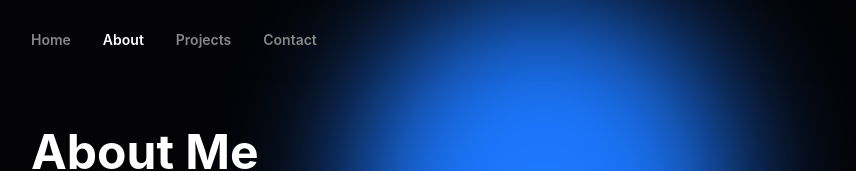
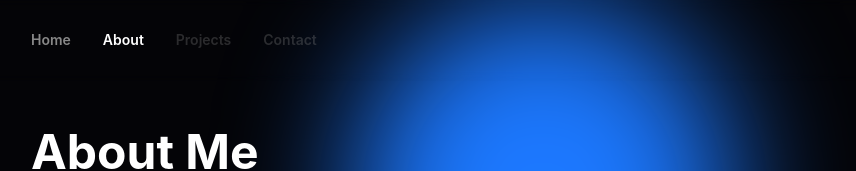
Before and after one commit to soymartinez/martinez, a Next.js app: page /about in a window 1280 px wide. Shown: the top 171 px of the page, without its empty margins (225-1081 px from the left). Built offline with nearby package versions, Linux system fonts and the light colour scheme.

Commit message:
🌌 refactor (navbar): status menu links

```diff
--- a/components/navbar.js
+++ b/components/navbar.js
@@ -20,10 +20,10 @@ export default function Nabvar() {
 
     const router = useRouter()
     const nav = [
-        { name: 'Home', href: '/' },
-        { name: 'About', href: '/about' },
-        { name: 'Projects', href: '/projects' },
-        { name: 'Contact', href: '/contact' },
+        { name: 'Home', href: '/', status: true },
+        { name: 'About', href: '/about', status: true },
+        { name: 'Projects', href: '/projects', status: false },
+        { name: 'Contact', href: '/contact', status: false },
     ]
 
     const mode = (
@@ -31,11 +31,11 @@ export default function Nabvar() {
     )
 
     const navLinks = (
-        nav.map(nav => (
-            <Link href={nav.href} key={nav.name}>
+        nav.map(({href, name, status}) => (
+            <Link href={status ? href : '#'} key={name}>
                 <a className={`md:px-4 py-2 hover:text-white font-semibold hover:translate-x-1 transition-all
-                            ${router.asPath == nav.href ? 'text-white' : ''}`}>
-                    {nav.name}
+                            ${router.asPath == href ? 'text-white' : ''} ${!status && 'opacity-30'}`}>
+                    {name}
                 </a>
             </Link>
         ))
```
